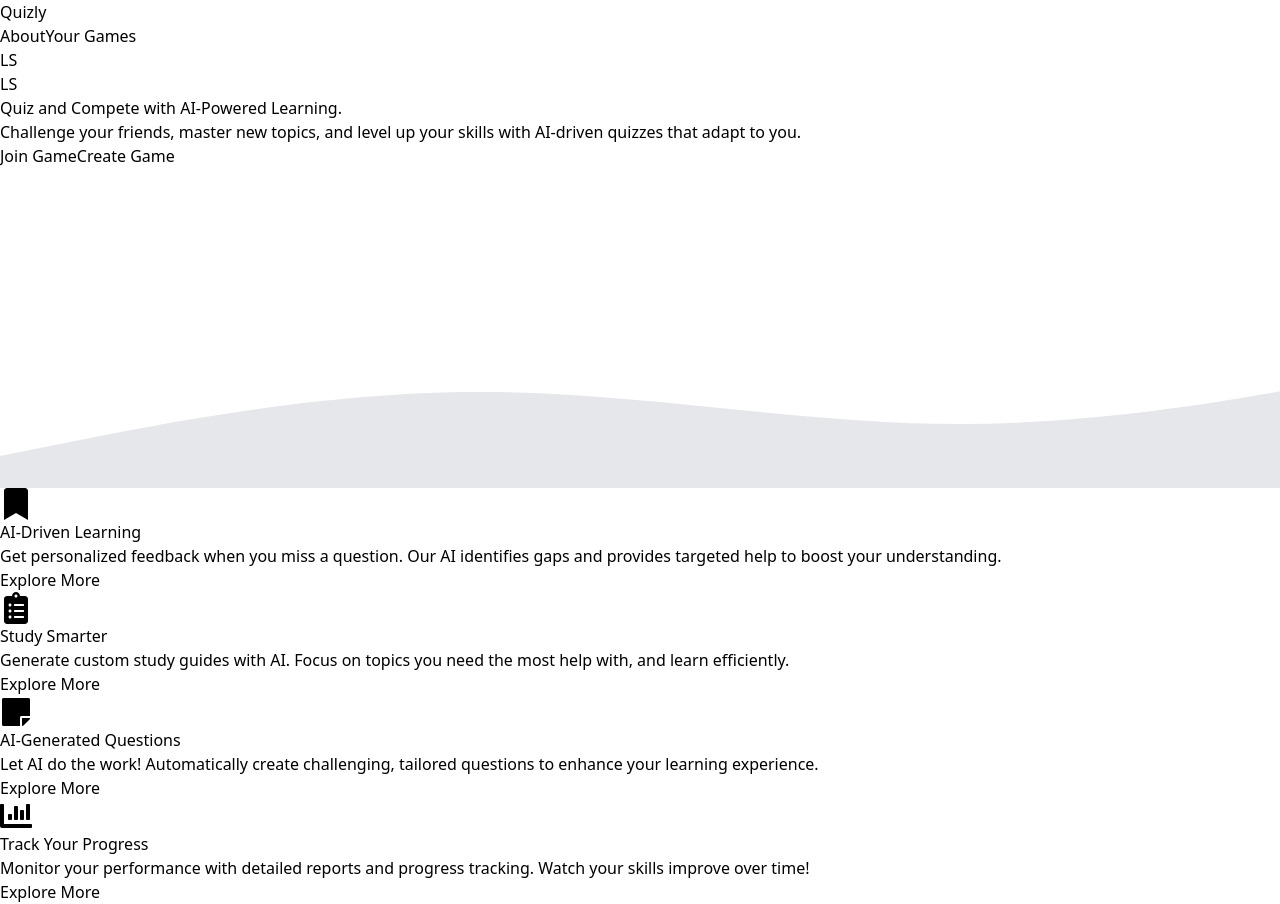
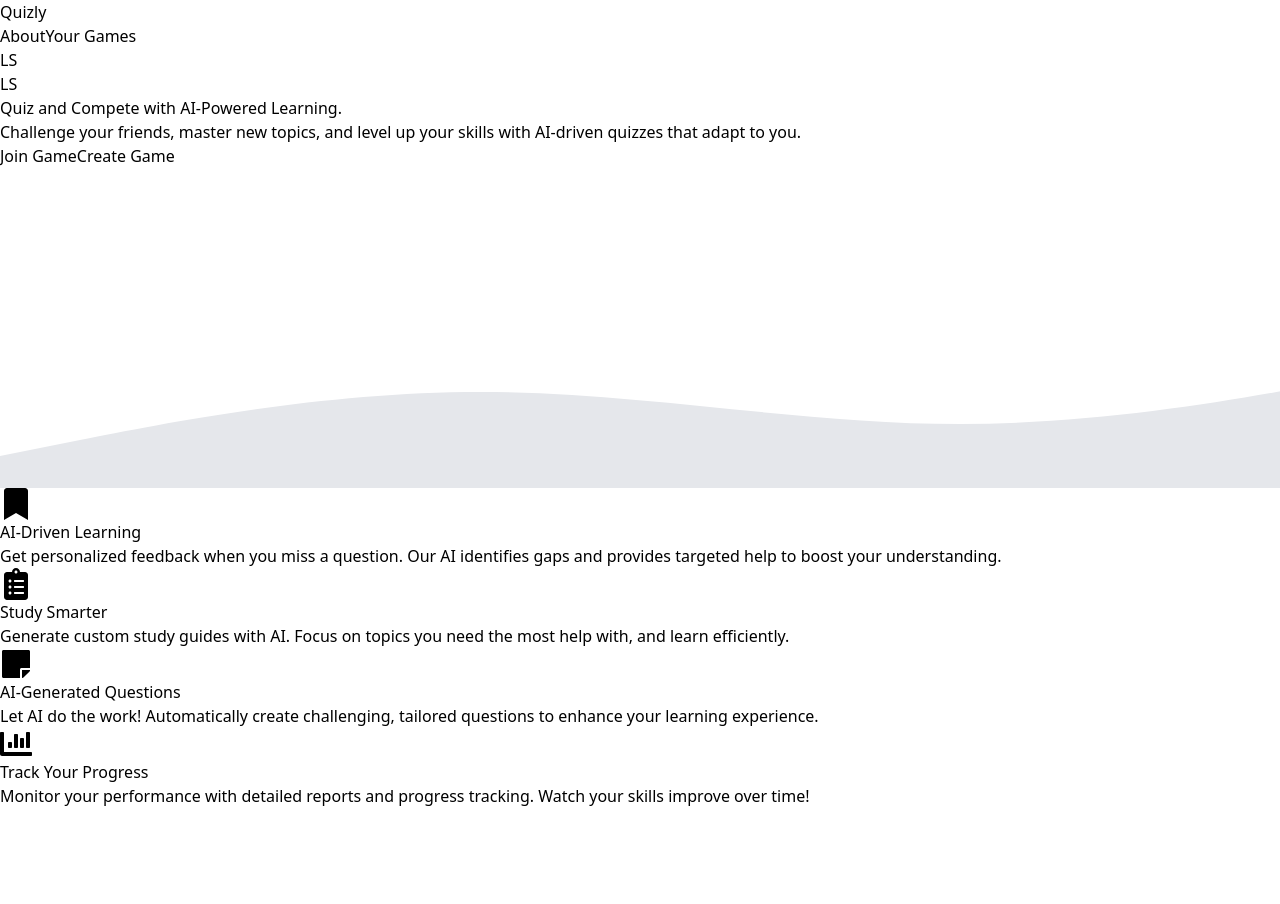
Before and after one commit to aaw3/quizly, a React (Vite) app in the folder frontend/: page / in a window 1280 px wide. Shown: the top 904 px of the page. After the commit the page ends 808 px from the top, so only its background shows below. Built offline with nearby package versions, Linux system fonts and the light colour scheme.

Commit message:
removed expore button

```diff
--- a/frontend/src/components/LearningCards.tsx
+++ b/frontend/src/components/LearningCards.tsx
@@ -83,11 +83,6 @@ const LearningCards = () => {
             </div>
 
             {/* Footer CTA */}
-            <div className="text-center mt-6">
-              <button className="text-sm font-semibold bg-white text-blue-600 px-4 py-2 rounded-lg shadow-md hover:bg-gray-100 transition duration-200">
-                Explore More
-              </button>
-            </div>
           </div>
         ))}
       </div>
```
